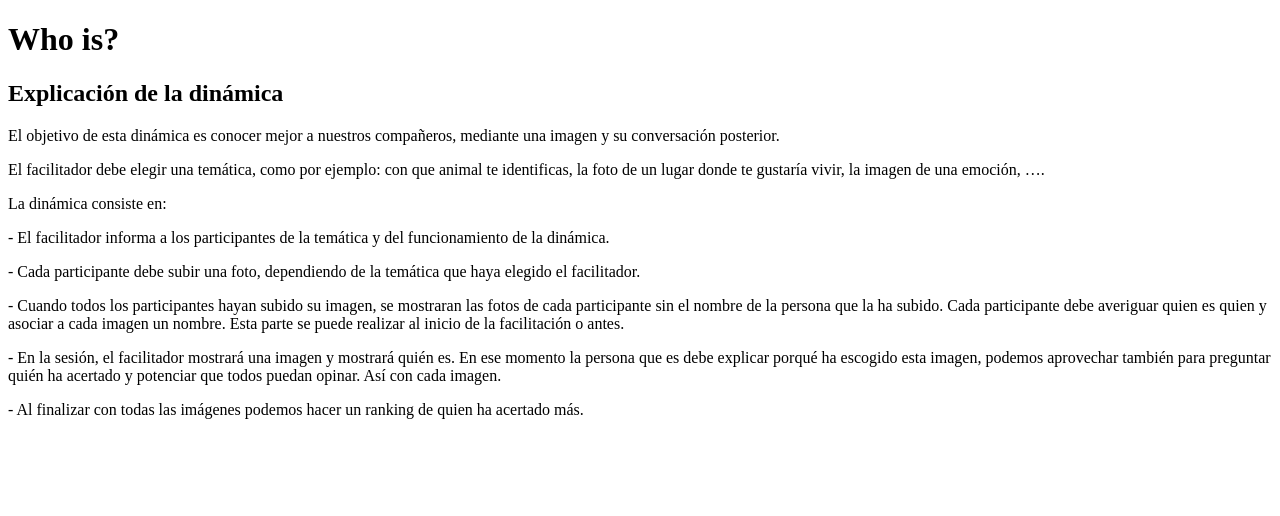
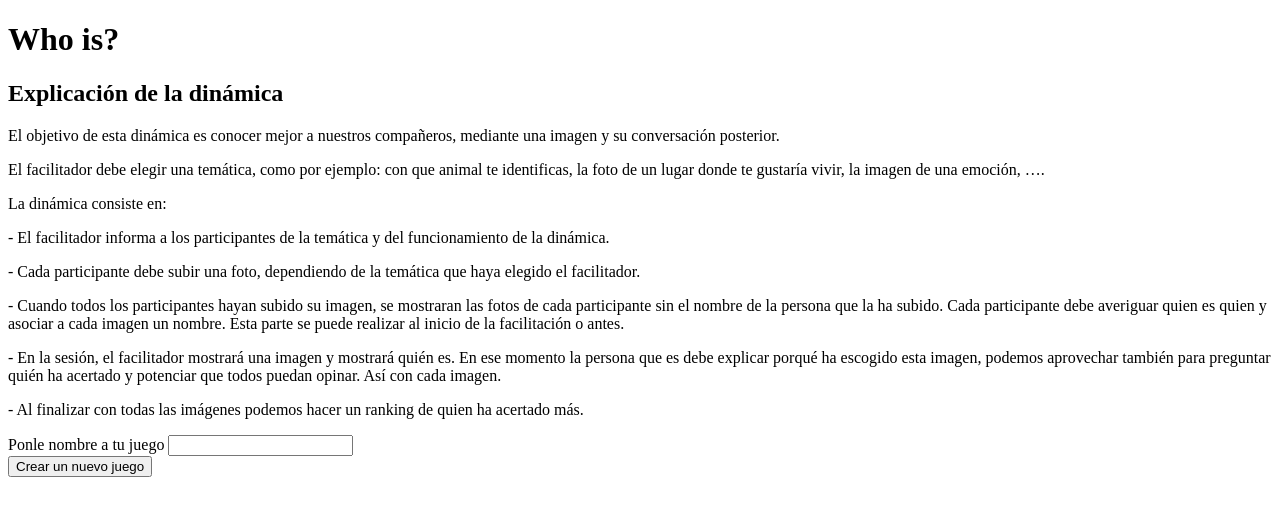
Before and after one commit to gastonvalle/IceBreakers, an Angular app in the folder IceBreakersFront/: page / in a window 1280 px wide. Shown: the top 516 px of the page. Built offline with nearby package versions, Linux system fonts and the light colour scheme.

Commit message:
add creation game component

```diff
--- a/IceBreakersFront/src/app/app.module.ts
+++ b/IceBreakersFront/src/app/app.module.ts
@@ -5,17 +5,21 @@ import { AppRoutingModule } from './app-routing.module';
 import { AppComponent } from './app.component';
 import { GameCoverComponent } from './components/game-cover/game-cover.component';
 import { GameDescriptionComponent } from './components/game-description/game-description.component';
+import { GameCreationComponent} from './components/game-creation/game-creation.component';
 import { RouterModule } from '@angular/router';
+import { FormsModule} from '@angular/forms';
 
 @NgModule({
   declarations: [
     AppComponent,
     GameCoverComponent,
-    GameDescriptionComponent
+    GameDescriptionComponent,
+    GameCreationComponent
   ],
   imports: [
     BrowserModule,
     AppRoutingModule,
+    FormsModule
   ],
   providers: [],
   bootstrap: [AppComponent]
--- a/IceBreakersFront/src/app/components/game-cover/game-cover.component.html
+++ b/IceBreakersFront/src/app/components/game-cover/game-cover.component.html
@@ -1 +1,2 @@
 <app-game-description></app-game-description>
+<app-game-creation></app-game-creation>
--- /dev/null
+++ b/IceBreakersFront/src/app/components/game-creation/game-creation.component.html
@@ -0,0 +1,9 @@
+<div>
+  <label for="gameName">
+    Ponle nombre a tu juego
+  </label>
+  <input id="gameName" type="text" [(ngModel)]="gameName" >
+</div>
+
+
+<button class="button" (click) = "createGame()">Crear un nuevo juego</button>
--- /dev/null
+++ b/IceBreakersFront/src/app/components/game-creation/game-creation.component.ts
@@ -0,0 +1,22 @@
+import { Component, OnInit } from '@angular/core';
+
+@Component({
+  selector: 'app-game-creation',
+  templateUrl: './game-creation.component.html',
+  styleUrls: ['./game-creation.component.css']
+})
+export class GameCreationComponent implements OnInit {
+
+  constructor() {
+   }
+
+   gameName : string = '';
+
+  ngOnInit() {
+  }
+
+  createGame(){
+    console.log("juego creado:" + this.gameName);
+  }
+
+}
```
Also changed, not shown: IceBreakersFront/src/app/components/game-creation/game-creation.component.css (added), 1 other file (tests, documents, lock files or other folders).
